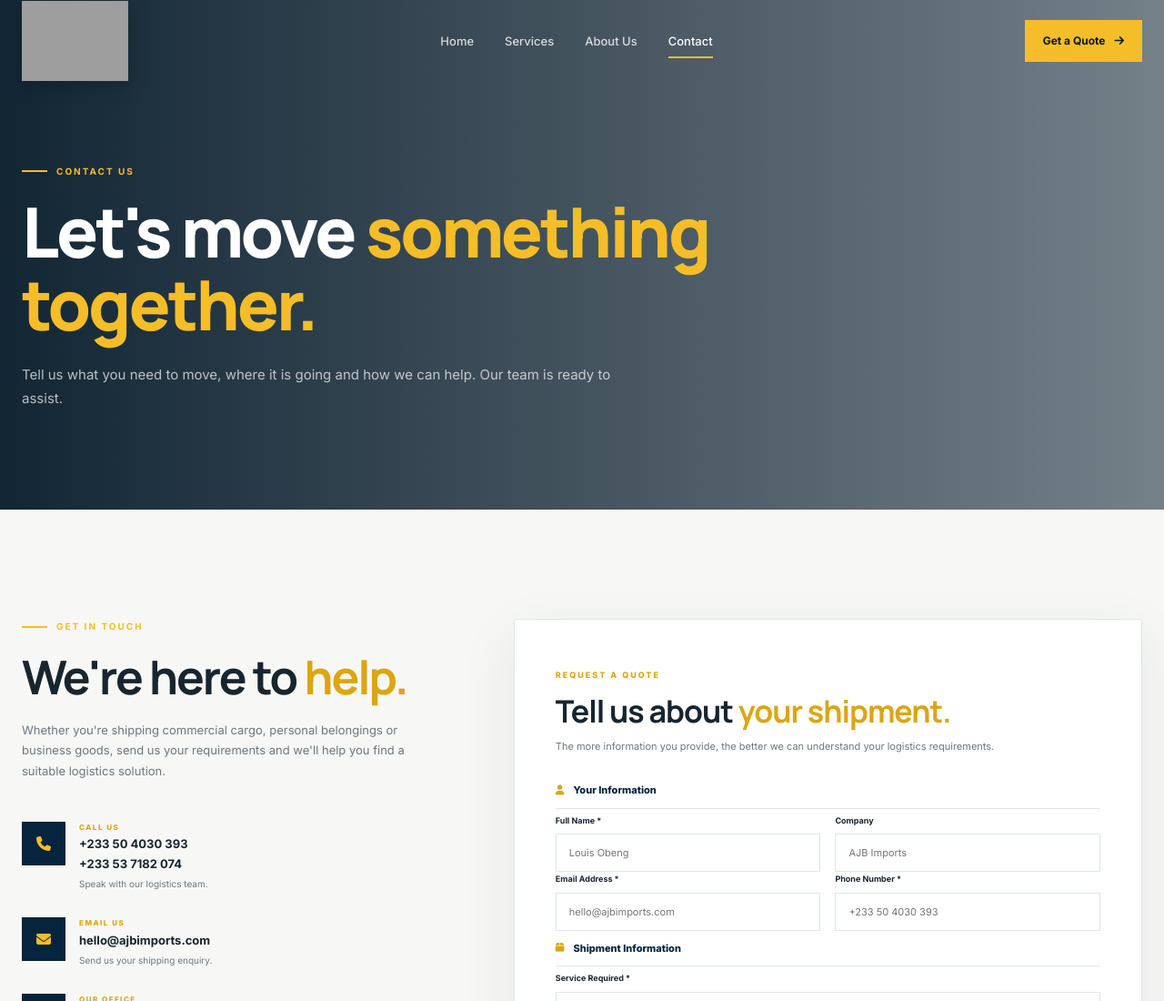
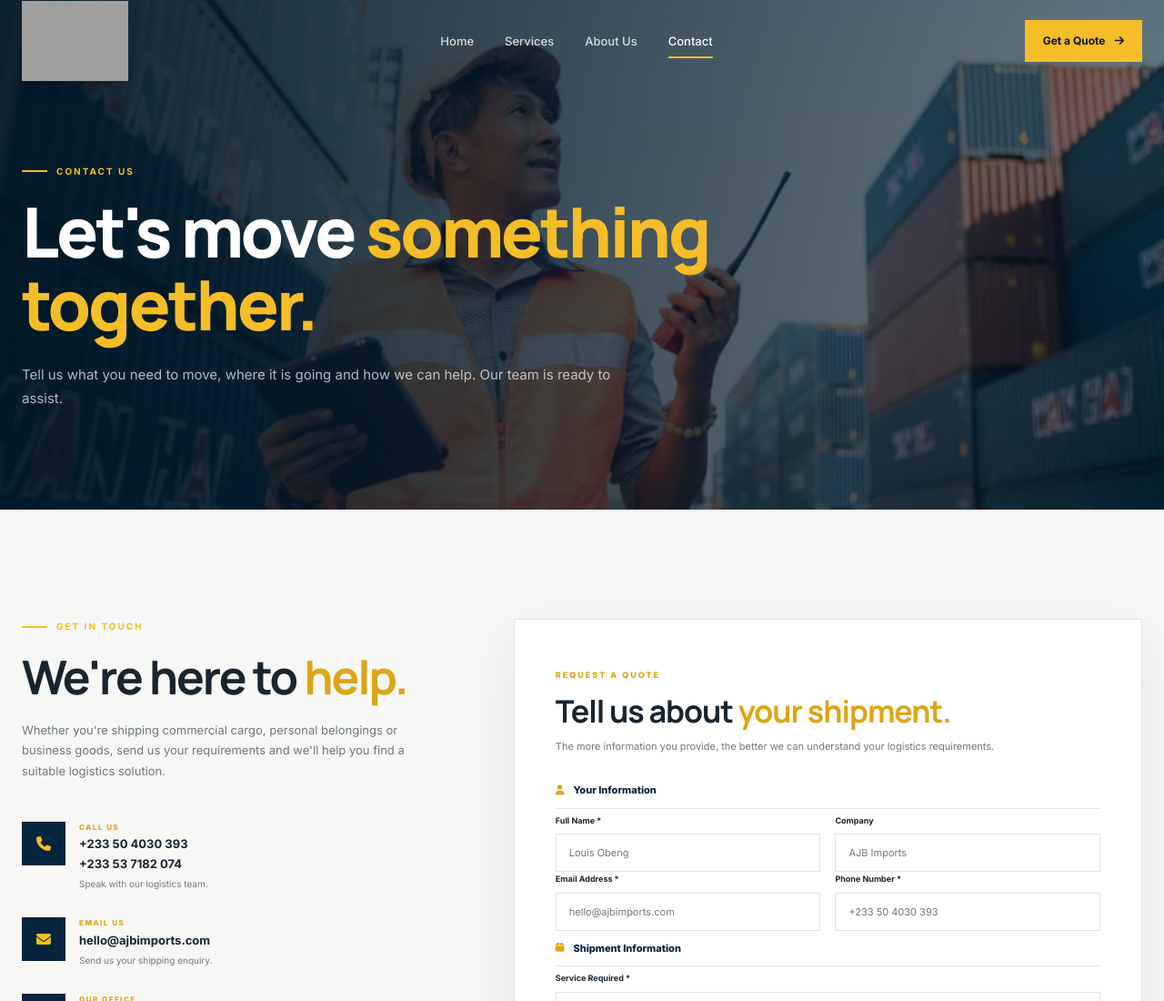
Before and after one commit to quamilouis/Ajbimport, a website: page contact.html in a window 1280 px wide. Shown: the top 1100 px of the page at 91% size. Drawn offline with Linux system fonts and the light colour scheme; grey boxes are pictures that could not be loaded.

Commit message:
Add files via upload

```diff
--- a/style.css
+++ b/style.css
@@ -1660,7 +1660,7 @@ button {
 
 .contact-page-bg {
     background-image:
-        url("customer-image.jpg");
+        url("coustomer-image.jpg");
 }
 
 .page-hero-overlay {
```
